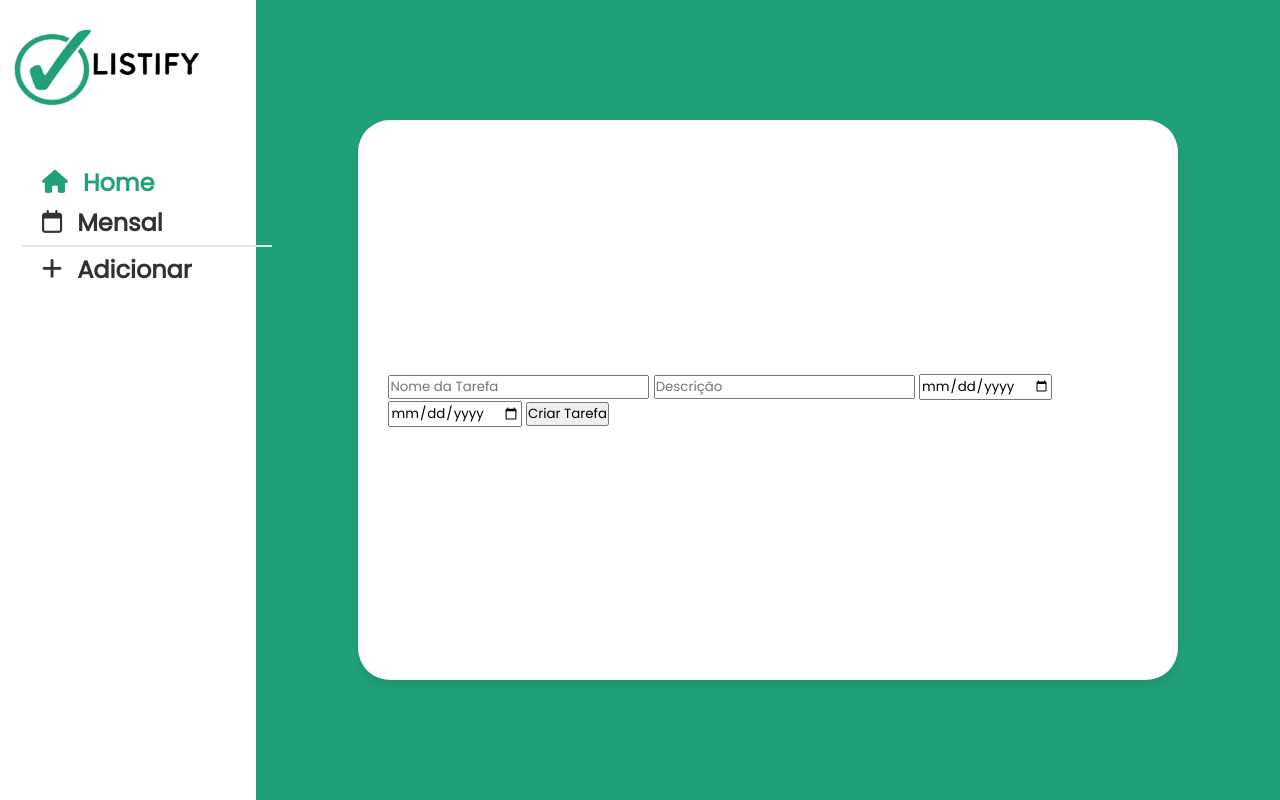
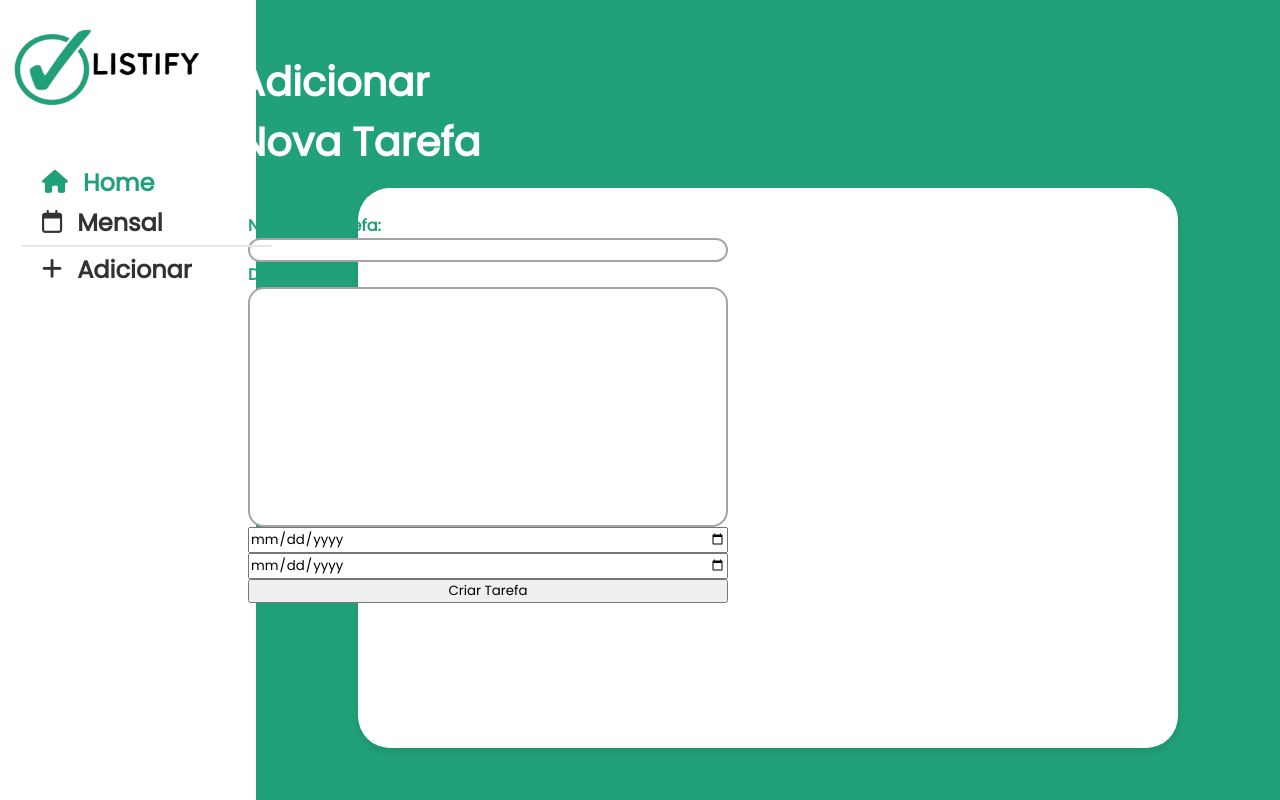
Before and after one commit to KauaSd/Listify, a PHP site: page / in a window 1280 px wide. Run offline with PHP 8.4, Linux system fonts and the light colour scheme; a user stored in the database is signed in; data comes from the database, SQL or seed files in the repository; some libraries are stand-ins or nearby versions.

Commit message:
estilização do form

```diff
--- a/style.css
+++ b/style.css
@@ -46,6 +46,8 @@ body.loginPage{
   align-items: center;
   height: 100vh;
   background-color: #21A179;
+  flex-direction: column;
+  gap: 2vh;
 }
 
 .Form {
@@ -237,8 +239,34 @@ body.loginPage{
   font-weight: bold;
 }
 
-input[name="usuario"], input[name="senha"]{
+input[name="usuario"], input[name="senha"], input[name="tarefa"], input[name="descricao"]{
     border: 2px solid rgb(164, 164, 164);
     border-radius: 2vh;
     padding: 0 1vh;
 }
+
+.titlePage{
+  color: white;
+  font-weight: bolder;
+  font-size: 40px;
+  width: 300px;
+  margin-left: -95vh;
+  font-weight: 900;
+}
+
+.Formulario{
+  display: flex;
+  flex-direction: column;
+  margin-left: -70vh;
+  margin-top: -15vh;
+}
+
+.labelFormulario{
+  color: #21A179;
+  font-weight: 900;
+}
+
+input[name="descricao"]{
+  height: 30vh;
+  width: 60vh;
+}
--- a/view/addTarefa.php
+++ b/view/addTarefa.php
@@ -27,10 +27,13 @@
         </div>
 
         <div class="formholder">
+            <h1 class="titlePage">Adicionar Nova Tarefa</h1>
             <div class="Form">
-                <form action="bd.php" method="POST">
-                    <input class="form-control" type="text" placeholder="Nome da Tarefa" name="tarefa">
-                    <input class="form-control" type="text" placeholder="Descrição" name="descricao">
+                <form class="Formulario" action="bd.php" method="POST">
+                    <label class="labelFormulario">Nome da Tarefa:</label>
+                    <input class="form-control" type="text" name="tarefa">
+                    <label class="labelFormulario">Decrição:</label>
+                    <input class="form-control" type="text" name="descricao">
                     <input class="form-control" type="date" name="dataInicio">
                     <input class="form-control" type="date" name="dataFim">
                     <button type="submit" class="btn btn-dark">Criar Tarefa</button>
```
